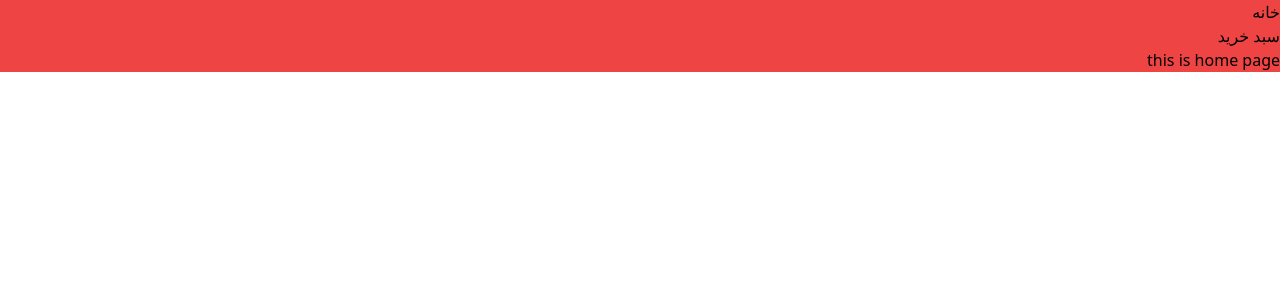
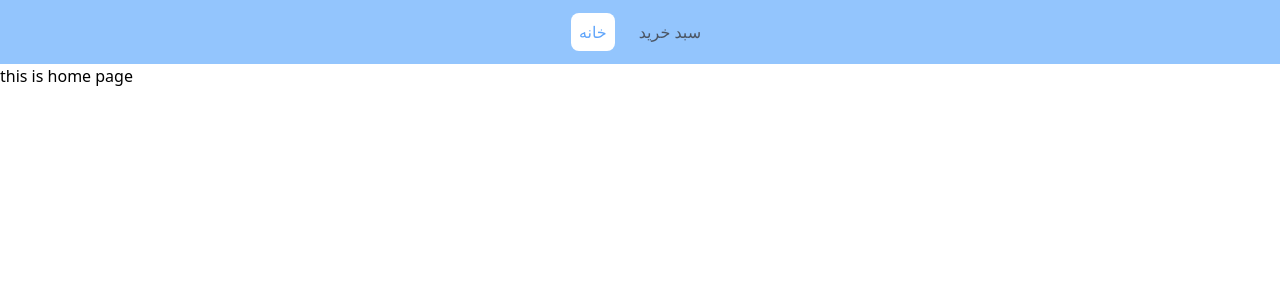
Before and after one commit to ZahraNejati79/ShoppingCart, a React (Create React App) app: page / in a window 1280 px wide. Shown: the top 300 px of the page. Built offline with nearby package versions, Linux system fonts and the light colour scheme.

Commit message:
add navigation / cartPage

```diff
--- a/src/App.js
+++ b/src/App.js
@@ -7,12 +7,14 @@ import {
   useRouteMatch,
   Router,
 } from "react-router-dom";
+import CartPage from "./Pages/CartPage";
 const App = () => {
   return (
     <BrowserRouter>
-      <div dir="rtl" className="container bg-red-500">
-        <HomePage />
-      </div>
+      <Switch>
+        <Route path="/cart" component={CartPage} />
+        <Route path="/" component={HomePage} />
+      </Switch>
     </BrowserRouter>
   );
 };
--- a/src/Components/Cart.jsx
+++ /dev/null
@@ -1,5 +0,0 @@
-const Cart = () => {
-  return <div>this is cart pages</div>;
-};
-
-export default Cart;
--- a/src/Components/Navigation.jsx
+++ b/src/Components/Navigation.jsx
@@ -1,14 +1,28 @@
 import { NavLink } from "react-router-dom";
 const Navigation = () => {
   return (
-    <header>
-      <nav>
-        <ul>
+    <header className="text-gray-600 bg-blue-300 width-screen h-16 flex justify-center">
+      <nav className="container flex justify-center items-center ">
+        <ul className="flex justify-center items-center gap-x-4">
           <li>
-            <NavLink to="/">خانه</NavLink>
+            <NavLink
+              className="hover:bg-white hover:text-blue-400 p-2 rounded-lg"
+              activeClassName="bg-white text-blue-400"
+              exact
+              to="/"
+            >
+              خانه
+            </NavLink>
           </li>
           <li>
-            <NavLink to="/cart">سبد خرید</NavLink>
+            <NavLink
+              className="hover:bg-white hover:text-blue-400 p-2 rounded-lg"
+              activeClassName="bg-white text-blue-400"
+              exact
+              to="/cart"
+            >
+              سبد خرید
+            </NavLink>
           </li>
         </ul>
       </nav>
--- a/src/Layout/Layout.jsx
+++ b/src/Layout/Layout.jsx
@@ -3,7 +3,7 @@ import Navigation from "../Components/Navigation";
 const Layout = ({ children }) => {
   return (
     <div className="width-full">
-      <Navigation></Navigation>
+      <Navigation />
       {children}
     </div>
   );
--- /dev/null
+++ b/src/Pages/CartPage.jsx
@@ -0,0 +1,11 @@
+import Layout from "../Layout/Layout";
+
+const CartPage = () => {
+  return (
+    <Layout>
+      <main>this is cart page</main>
+    </Layout>
+  );
+};
+
+export default CartPage;
--- a/src/Pages/HomePage.jsx
+++ b/src/Pages/HomePage.jsx
@@ -1,3 +1,4 @@
+import { data } from "autoprefixer";
 import Layout from "../Layout/Layout";
 
 const HomePage = () => {
```
Also changed, not shown: data.js (added, +70 -0 lines).
